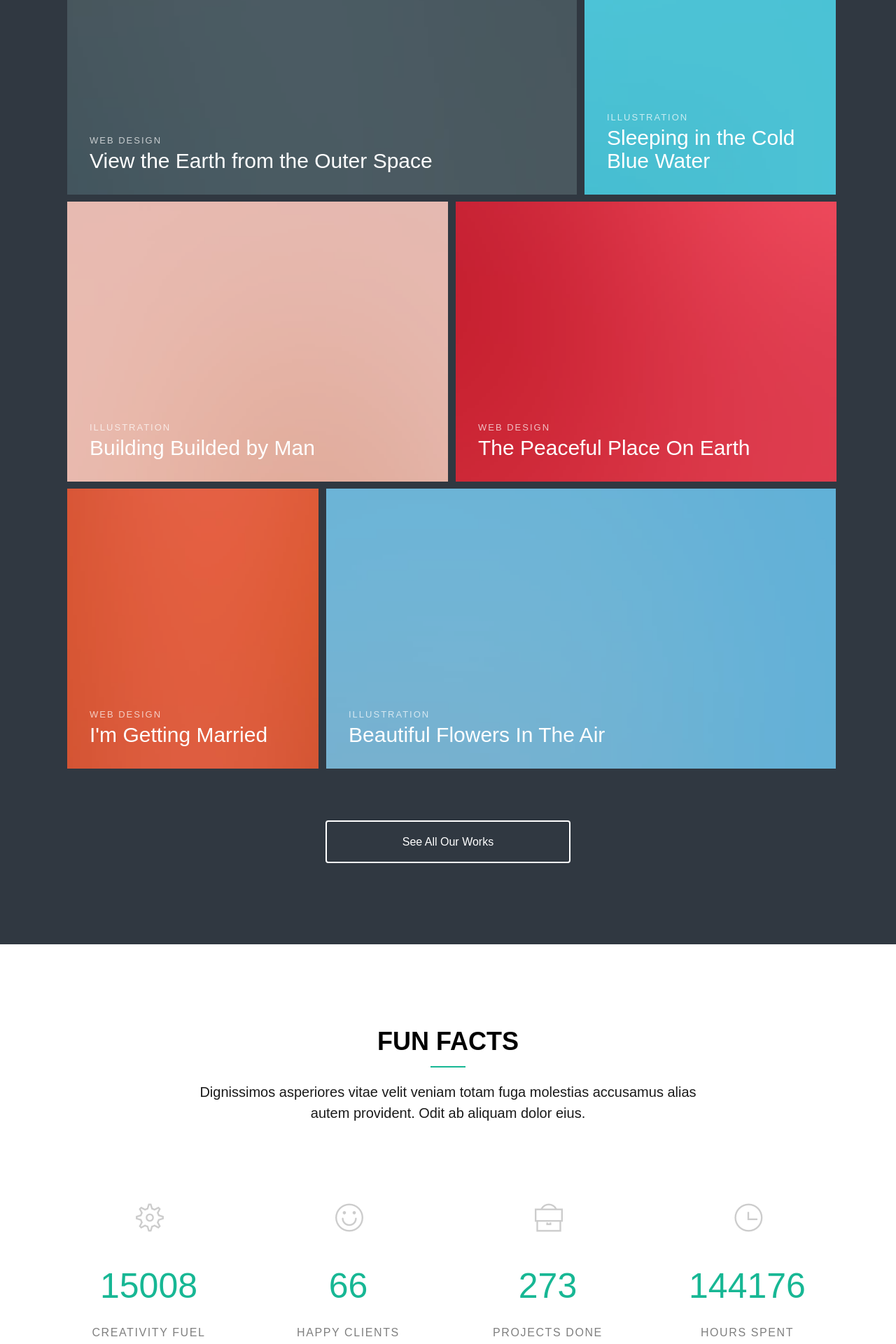
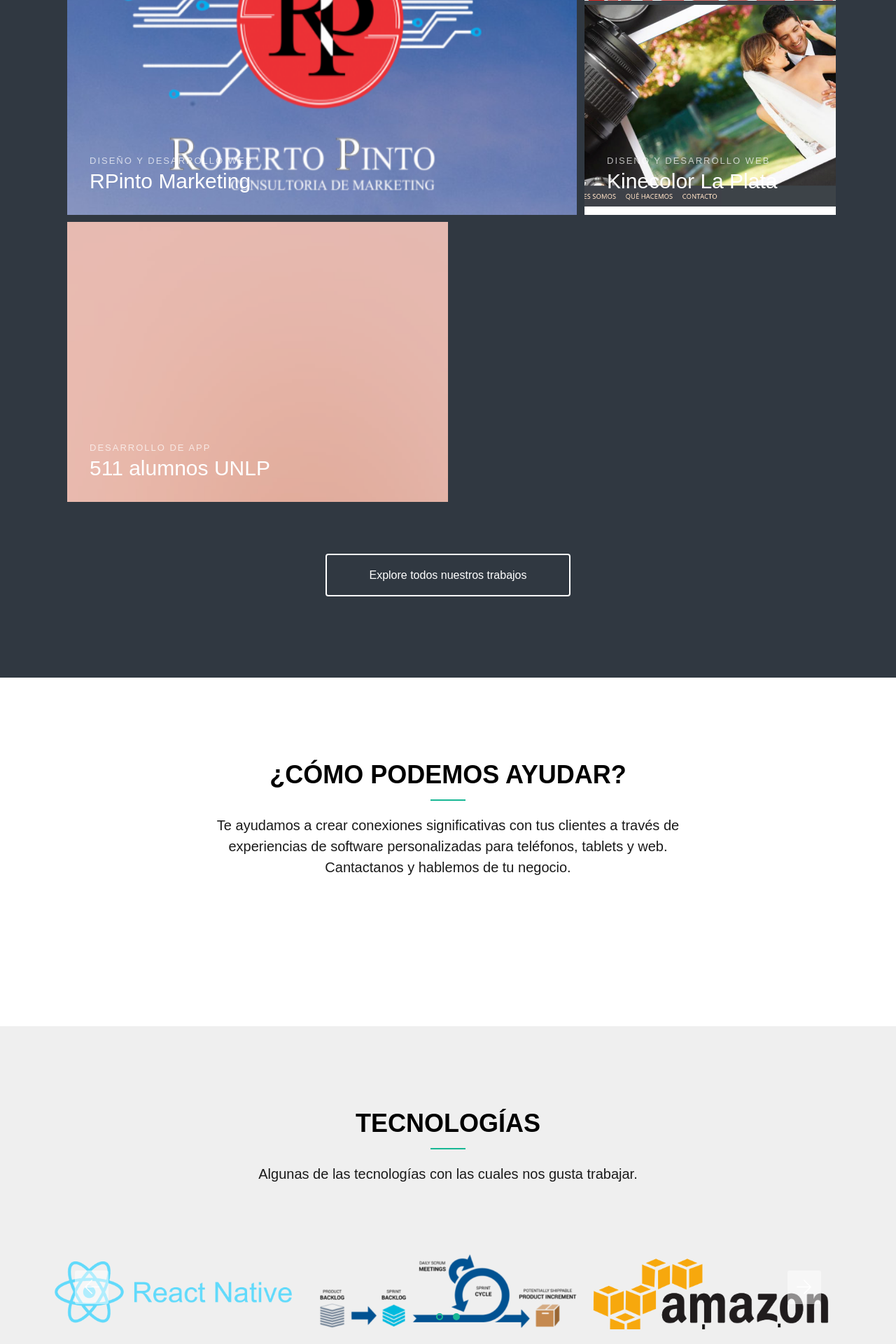
Before and after one commit to martinkelly23/andes-web, a Symfony app: template templates/index.html.twig in a window 1280 px wide. Shown: the part 2560-4480 px from the top of the page at 70% size. Run offline with Twig, Linux system fonts and the light colour scheme; the template is opened without the code that fills it, so the values that code supplies are empty; some libraries are stand-ins or nearby versions; some web fonts are replaced.

Commit message:
feat: new portfolio section

```diff
--- a/templates/index.html.twig
+++ b/templates/index.html.twig
@@ -67,7 +67,7 @@
 						<li><a href="#gtco-features">Servicios</a></li>
 						<li><a href="#gtco-portfolio">Portfolio</a></li>
 						<li><a href="#gtco-footer">Contacto</a></li>
-						<li><a href="blog">Blog</a></li>
+						<li><a href="blog" target="_blank" rel="noopener noreferrer">Blog</a></li>
 					</ul>
 				</div>
 			</div>
@@ -117,31 +117,31 @@
 				<div class="feature feature-1 animate-box" data-animate-effect="fadeInUp">
 					<div class="feature-inner">
 						<span class="icon">
-							<i class="ti-search"></i>
+							<i class="ti-mobile"></i>
 						</span>
-						<h3>Search</h3>
-						<p>Dignissimos asperiores vitae velit veniam totam fuga molestias accusamus alias autem provident. </p>
-						<p><a href="#" class="btn btn-white btn-outline">Learn More</a></p>
+						<h3>DESARROLLO DE APPS MÓVILES</h3>
+						<p>Aplicaciones creativas y a medida, para disfrutar de todos los recursos disponibles en un smartphones. </p>
+						<p><a href="#gtco-footer" class="btn btn-white btn-outline">Más información</a></p>
 					</div>
 				</div>
 				<div class="feature feature-2 animate-box" data-animate-effect="fadeInUp">
 					<div class="feature-inner">
 						<span class="icon">
-							<i class="ti-announcement"></i>
+							<i class="ti-desktop"></i>
 						</span>
-						<h3>Announcdement</h3>
-						<p>Dignissimos asperiores vitae velit veniam totam fuga molestias accusamus alias autem provident. </p>
-						<p><a href="#" class="btn btn-white btn-outline">Learn More</a></p>
+						<h3>DESARROLLO WEB</h3>
+						<p>Diseño y desarrollo de aplicaciones y sitios web. Nos ocupamos de todo el proceso de desarrollo, desde el diseño y codificación hasta la puesta en marcha del producto.</p>
+						<p><a href="#gtco-footer" class="btn btn-white btn-outline">Más información</a></p>
 					</div>
 				</div>
 				<div class="feature feature-3 animate-box" data-animate-effect="fadeInUp">
 					<div class="feature-inner">
 						<span class="icon">
-							<i class="ti-timer"></i>
+							<i class="ti-stats-up"></i>
 						</span>
-						<h3>Timer</h3>
-						<p>Dignissimos asperiores vitae velit veniam totam fuga molestias accusamus alias autem provident. </p>
-						<p><a href="#" class="btn btn-white btn-outline">Learn More</a></p>
+						<h3>MARKETING DIGITAL</h3>
+						<p>Desarrollo de estrategias de promoción online, análisis de resultados en tiempo real. </p>
+						<p><a href="#gtco-footer" class="btn btn-white btn-outline">Más información</a></p>
 					</div>
 				</div>
 			</div>
@@ -153,26 +153,29 @@
 			<div class="row">
 				<div class="col-md-8 col-md-offset-2 text-center gtco-heading animate-box">
 					<h2>¿Cómo lo hacemos?</h2>
-					<p>Dignissimos asperiores vitae velit veniam totam fuga molestias accusamus alias autem provident. Odit ab aliquam dolor eius.</p>
+					<p>
+						Desarrollamos productos digitales y creamos experiencias de marca que representan.
+						Tu producto. Tu compañía. Tu audiencia.
+					</p>
 				</div>
 			</div>
 			<div class="row">
 				<div class="col-md-3 col-sm-6">
 					<div class="feature-center animate-box" data-animate-effect="fadeIn">
 						<span class="icon">
-							<i class="ti-vector"></i>
+							<i class="ti-light-bulb"></i>
 						</span>
-						<h3>Pixel Perfect</h3>
-						<p>Dignissimos asperiores vitae velit veniam totam fuga molestias accusamus alias autem provident. </p>
+						<h3>Estrategia</h3>
+						<p>Comenzamos por escuchar y dejar que eso dé forma a nuestro proceso de diseño, con nuestros clientes como socios en cada paso del camino. </p>
 					</div>
 				</div>
 				<div class="col-md-3 col-sm-6">
 					<div class="feature-center animate-box" data-animate-effect="fadeIn">
 						<span class="icon">
-							<i class="ti-tablet"></i>
+							<i class="ti-marker-alt"></i>
 						</span>
-						<h3>Fully Responsive</h3>
-						<p>Dignissimos asperiores vitae velit veniam totam fuga molestias accusamus alias autem provident. </p>
+						<h3>Diseño de experiencia</h3>
+						<p>El excelente diseño de productos crea una experiencia que profundiza las conexiones de los usuarios con su empresa y marca. Nuestro objetivo para el diseño es crear una experiencia que brinde utilidad y deleite. </p>
 					</div>
 				</div>
 				<div class="col-md-3 col-sm-6">
@@ -180,17 +183,17 @@
 						<span class="icon">
 							<i class="ti-settings"></i>
 						</span>
-						<h3>Web Development</h3>
-						<p>Dignissimos asperiores vitae velit veniam totam fuga molestias accusamus alias autem provident. </p>
+						<h3>Ingeniería y QA</h3>
+						<p>Cuando llega el momento de comenzar a escribir código, nuestro objetivo es hacer lo más simple posible en el menor tiempo posible para ofrecer el mayor valor comercial. </p>
 					</div>
 				</div>
 				<div class="col-md-3 col-sm-6">
 					<div class="feature-center animate-box" data-animate-effect="fadeIn">
 						<span class="icon">
-							<i class="ti-ruler-pencil"></i>
+							<i class="ti-rocket"></i>
 						</span>
-						<h3>Web Design</h3>
-						<p>Dignissimos asperiores vitae velit veniam totam fuga molestias accusamus alias autem provident. </p>
+						<h3>Crecimiento</h3>
+						<p>Una vez que la rueda esta girando, necesitamos analizar los resultados, solo así en continuo movimiento podemos potenciar el crecimiento.</p>
 					</div>
 				</div>
 			</div>
@@ -201,130 +204,54 @@
 		<div class="gtco-container">
 			<div class="row">
 				<div class="col-md-8 col-md-offset-2 text-center gtco-heading animate-box">
-					<h2>Our Latest Works</h2>
-					<p>Dignissimos asperiores vitae velit veniam totam fuga molestias accusamus alias autem provident. Odit ab aliquam dolor eius.</p>
+					<h2>Algunos de nuestros trabajos</h2>
 				</div>
 			</div>
-
 			<div class="row row-pb-md">
 				<div class="col-md-12">
 					<ul id="gtco-portfolio-list">
-						<li class="two-third animate-box" data-animate-effect="fadeIn" style="background-image: url(images/img_1.jpg); ">
-							<a href="#" class="color-1">
+						<li class="two-third animate-box" data-animate-effect="fadeIn" style="background-image: url(images/rpinto.png); ">
+							<a href="http://rpintomarketing.com/" target="_blank" rel="noopener noreferrer">
 								<div class="case-studies-summary">
-									<span>Web Design</span>
-									<h2>View the Earth from the Outer Space</h2>
+									<span>Diseño y desarrollo web</span>
+									<h2>RPinto Marketing</h2>
 								</div>
 							</a>
 						</li>
-						<li class="one-third animate-box" data-animate-effect="fadeIn" style="background-image: url(images/img_2.jpg); ">
-							<a href="#" class="color-2">
+						<li class="one-third animate-box" data-animate-effect="fadeIn" style="background-image: url(images/kinecolor.png); ">
+							<a href="http://www.kinecolorlaplata.com/" target="_blank" rel="noopener noreferrer">
 								<div class="case-studies-summary">
-									<span>Illustration</span>
-									<h2>Sleeping in the Cold Blue Water</h2>
+									<span>Diseño y desarrollo web</span>
+									<h2>Kinecolor La Plata</h2>
 								</div>
 							</a>
 						</li>
-
-
 						<li class="one-half animate-box" data-animate-effect="fadeIn" style="background-image: url(images/img_3.jpg); ">
-							<a href="#" class="color-3">
+							<a href="https://play.google.com/store/apps/details?id=nyble.unlpwifiautologin" class="color-3">
 								<div class="case-studies-summary">
-									<span>Illustration</span>
-									<h2>Building Builded by Man</h2>
-								</div>
-							</a>
-						</li>
-						<li class="one-half animate-box" data-animate-effect="fadeIn" style="background-image: url(images/img_4.jpg); ">
-							<a href="#" class="color-4">
-								<div class="case-studies-summary">
-									<span>Web Design</span>
-									<h2>The Peaceful Place On Earth</h2>
-								</div>
-							</a>
-						</li>
-
-						<li class="one-third animate-box" data-animate-effect="fadeIn" style="background-image: url(images/img_5.jpg); ">
-							<a href="#" class="color-5">
-								<div class="case-studies-summary">
-									<span>Web Design</span>
-									<h2>I'm Getting Married</h2>
-								</div>
-							</a>
-						</li>
-						<li class="two-third animate-box" data-animate-effect="fadeIn" style="background-image: url(images/img_6.jpg); ">
-							<a href="#" class="color-6">
-								<div class="case-studies-summary">
-									<span>Illustration</span>
-									<h2>Beautiful Flowers In The Air</h2>
+									<span>Desarrollo de App</span>
+									<h2>511 alumnos UNLP</h2>
 								</div>
 							</a>
 						</li>
 					</ul>
 				</div>
 			</div>
-
 			<div class="row">
 				<div class="col-md-4 col-md-offset-4 text-center animate-box">
-					<a href="#" class="btn btn-white btn-outline btn-lg btn-block">See All Our Works</a>
+					<a href="https://andesglob.com/blog/" class="btn btn-white btn-outline btn-lg btn-block">Explore todos nuestros trabajos</a>
 				</div>
 			</div>
-
-
 		</div>
 	</div>
 
 	<div id="gtco-counter" class="gtco-section">
 		<div class="gtco-container">
-
 			<div class="row">
 				<div class="col-md-8 col-md-offset-2 text-center gtco-heading animate-box">
-					<h2>Fun Facts</h2>
-					<p>Dignissimos asperiores vitae velit veniam totam fuga molestias accusamus alias autem provident. Odit ab aliquam dolor eius.</p>
+					<h2>¿Cómo podemos ayudar?</h2>
+					<p>Te ayudamos a crear conexiones significativas con tus clientes a través de experiencias de software personalizadas para teléfonos, tablets y web. Cantactanos y hablemos de tu negocio. </p>
 				</div>
-			</div>
-
-			<div class="row">
-
-				<div class="col-md-3 col-sm-6 animate-box" data-animate-effect="fadeInLeft">
-					<div class="feature-center">
-						<span class="icon">
-							<i class="ti-settings"></i>
-						</span>
-						<span class="counter js-counter" data-from="0" data-to="22070" data-speed="5000" data-refresh-interval="50">1</span>
-						<span class="counter-label">Creativity Fuel</span>
-
-					</div>
-				</div>
-				<div class="col-md-3 col-sm-6 animate-box" data-animate-effect="fadeInLeft">
-					<div class="feature-center">
-						<span class="icon">
-							<i class="ti-face-smile"></i>
-						</span>
-						<span class="counter js-counter" data-from="0" data-to="97" data-speed="5000" data-refresh-interval="50">1</span>
-						<span class="counter-label">Happy Clients</span>
-					</div>
-				</div>
-				<div class="col-md-3 col-sm-6 animate-box" data-animate-effect="fadeInLeft">
-					<div class="feature-center">
-						<span class="icon">
-							<i class="ti-briefcase"></i>
-						</span>
-						<span class="counter js-counter" data-from="0" data-to="402" data-speed="5000" data-refresh-interval="50">1</span>
-						<span class="counter-label">Projects Done</span>
-					</div>
-				</div>
-				<div class="col-md-3 col-sm-6 animate-box" data-animate-effect="fadeInLeft">
-					<div class="feature-center">
-						<span class="icon">
-							<i class="ti-time"></i>
-						</span>
-						<span class="counter js-counter" data-from="0" data-to="212023" data-speed="5000" data-refresh-interval="50">1</span>
-						<span class="counter-label">Hours Spent</span>
-
-					</div>
-				</div>
-
 			</div>
 		</div>
 	</div>
@@ -333,23 +260,23 @@
 		<div class="gtco-container">
 			<div class="row animate-box">
 				<div class="col-md-8 col-md-offset-2 text-center gtco-heading animate-box">
-					<h2>Products</h2>
-					<p>Dignissimos asperiores vitae velit veniam totam fuga molestias accusamus alias autem provident. Odit ab aliquam dolor eius.</p>
+					<h2>Tecnologías</h2>
+					<p>Algunas de las tecnologías con las cuales nos gusta trabajar.</p>
 				</div>
 			</div>
 			<div class="row animate-box">
 				<div class="owl-carousel owl-carousel-carousel">
 					<div class="item">
-						<img src="images/img_1.jpg" alt="Free HTML5 Bootstrap Template by GetTemplates.co">
+						<img src="images/react.png" alt="React js">
 					</div>
 					<div class="item">
-						<img src="images/img_2.jpg" alt="Free HTML5 Bootstrap Template by GetTemplates.co">
+						<img src="images/scrum.png" alt="Scrum">
 					</div>
 					<div class="item">
-						<img src="images/img_3.jpg" alt="Free HTML5 Bootstrap Template by GetTemplates.co">
+						<img src="images/amazon.png" alt="Amazon">
 					</div>
 					<div class="item">
-						<img src="images/img_4.jpg" alt="Free HTML5 Bootstrap Template by GetTemplates.co">
+						<img src="images/docker.png" alt="Docker">
 					</div>
 				</div>
 			</div>
@@ -363,7 +290,7 @@
 				<div class="col-md-4">
 					<div class="gtco-widget">
 						<h3>Sobre nosotros</h3>
-						<p>Lorem ipsum dolor sit amet consectetur adipisicing elit. Tempore eos molestias quod sint ipsum possimus temporibus officia iste perspiciatis consectetur in fugiat repudiandae cum. Totam cupiditate nostrum ut neque ab?</p>
+						<p>Tenemos como objetivo principal ser tu aliado y potenciar el crecimiento de tu empresa a través de soluciones tecnológicas.</p>
 					</div>
 				</div>
 
@@ -373,7 +300,7 @@
 						<ul class="gtco-footer-links">
 							<li><a href="#">Sumate!</a></li>
 							<li><a href="#">Prensa</a></li>
-							<li><a href="#">Terrminos de privacidad</a></li>
+							<li><a href="#">Privacidad</a></li>
 						</ul>
 					</div>
 				</div>
@@ -395,7 +322,7 @@
 				<div class="col-md-12">
 					<p class="pull-left">
 						<small class="block">&copy; 2018 Andes Global. All Rights Reserved.</small>
-						<small class="block">Designed by <a href="http://andesglob.com/" target="_blank">Andes Global</a></small>
+						<small class="block">Designed by <a href="http://andesglob.com/" target="_blank">Andes Global.</a></small>
 					</p>
 					<p class="pull-right">
 						<ul class="gtco-social-icons pull-right">
```
Also changed, not shown: public_html/images/Amazon.png (added), public_html/images/docker.png (added), public_html/images/kinecolor.png (added), public_html/images/react.png (added), public_html/images/rpinto.png (added), public_html/images/scrum.png (added), 1 other file.
